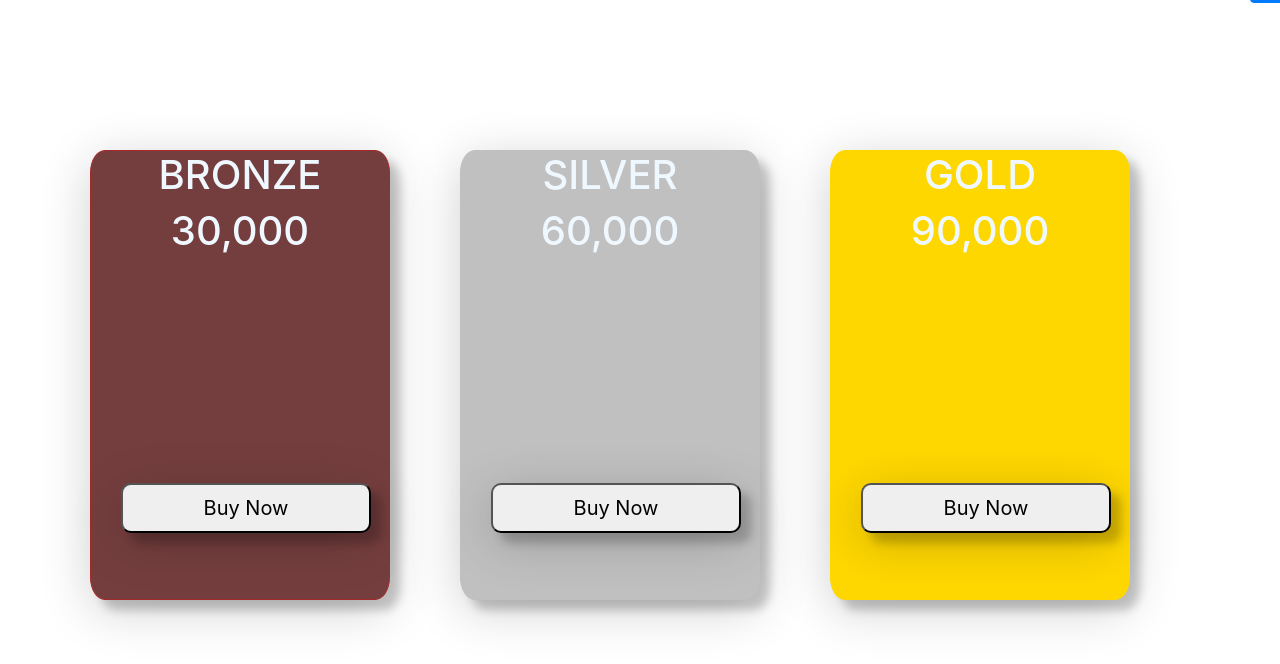
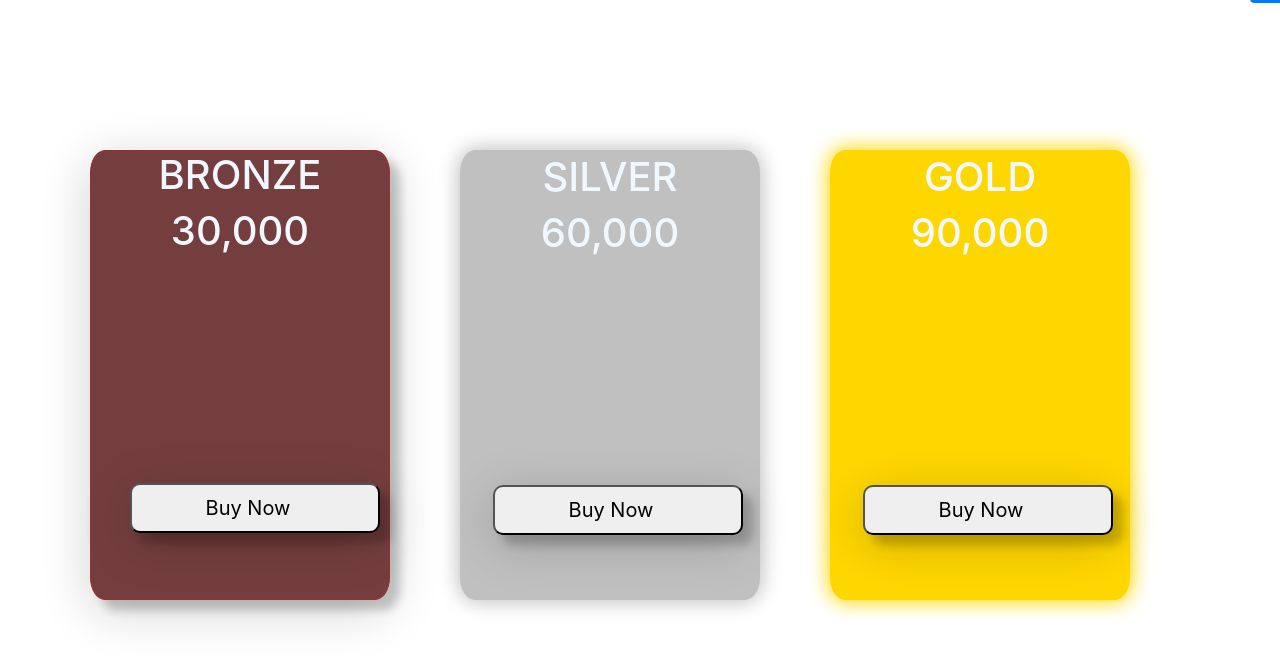
Before and after one commit to Akashh2151/expensetracking, a Flask app: page /myworkk in a window 1280 px wide; the page is wider, and only the part inside the window is pictured. Shown: the part 56-720 px from the top of that part. Run offline with Flask 3, Linux system fonts and the light colour scheme; some libraries are stand-ins or nearby versions.

Commit message:
working in pyment card
working in pyment card

```diff
--- a/templates/mywork.html
+++ b/templates/mywork.html
@@ -1,61 +1,62 @@
-{% extends 'base.html' %}
-
-{% block body %}
+{% extends 'base.html' %} {% block body %}
 <!DOCTYPE html>
 <html lang="en">
   <head>
-    <meta charset="UTF-8">
-    <meta http-equiv="X-UA-Compatible" content="IE=edge">
-    <meta name="viewport" content="width=device-width, initial-scale=1.0">
+    <meta charset="UTF-8" />
+    <meta http-equiv="X-UA-Compatible" content="IE=edge" />
+    <meta name="viewport" content="width=device-width, initial-scale=1.0" />
     <title>Document</title>
   </head>
   <style>
-    .main1{
-      border: 1px solid  brown;
+    .main1 {
+      border: 1px solid brown;
       width: 300px;
       height: 450px;
       margin-left: 90px;
       margin-top: 150px;
       border-radius: 5%;
       float: left;
-      box-shadow: 10px 10px 10px 0 rgba(0, 0, 0, 0.2), 0 10px 50px 0 rgba(0, 0, 0, 0.19);
+      box-shadow: 10px 10px 10px 0 rgba(0, 0, 0, 0.2),
+        0 10px 50px 0 rgba(0, 0, 0, 0.19);
       text-align: center;
 
 
       background-color: rgb(117, 62, 62);
     }
-    .main2{
+    .main2 {
       background-color: silver;
-        box-shadow: 10px 10px 10px 0 rgba(0, 0, 0, 0.2), 0 10px 50px 0 rgba(0, 0, 0, 0.19);
-        border: 1px solid silver;
+
       width: 300px;
       height: 450px;
       margin-left: 70px;
       margin-top: 150px;
       float: left;
-
+      box-shadow: 0 0 10px 0 silver inset, 0 0 20px 2px silver;
+      border: 3px solid silver;
       border-radius: 5%;
     }
 
-    .main3{
+    .main3 {
       background-color: gold;
       float: left;
-        border: 1px solid  gold;
+      border: 1px solid gold;
       /* border: 1px solid black; */
       width: 300px;
       height: 450px;
-      box-shadow: 10px 10px 10px 0 rgba(0, 0, 0, 0.2), 0 10px 50px 0 rgba(0, 0, 0, 0.19);
+
       margin-left: 70px;
       margin-top: 150px;
       border-radius: 5%;
-
+      box-shadow: 0 0 10px 0 gold inset, 0 0 20px 2px gold;
+      border: 3px solid gold;
     }
-   h1{
+    h1 {
       color: aliceblue;
       text-align: center;
     }
-   button{
-       box-shadow: 10px 10px 10px 0 rgba(0, 0, 0, 0.2), 0 10px 50px 0 rgba(0, 0, 0, 0.19);
+    button {
+      box-shadow: 10px 10px 10px 0 rgba(0, 0, 0, 0.2),
+        0 10px 50px 0 rgba(0, 0, 0, 0.19);
       width: 250px;
       height: 50px;
       border-radius: 10px;
@@ -63,40 +64,28 @@
       margin-top: 220px;
       align-items: center;
       font-size: 20px;
-
-
-   }
-   .button{
-    padding-right: 20px;
-   }
-
-
+      padding-right: 20px;}
   </style>
   <body>
-
-
     <div class="main1">
       <h1>BRONZE</h1>
       <h1>30,000</h1>
-            <div class="button">  <button>Buy Now</button></div>
-
+      <div class="button"><button>Buy Now</button></div>
     </div>
     <div class="main2">
       <h1>SILVER</h1>
       <h1>60,000</h1>
-            <button >Buy Now</button>
-
+      <button>Buy Now</button>
     </div>
     <div class="main3">
       <h1>GOLD</h1>
       <h1>90,000</h1>
       <button>Buy Now</button>
-
     </div>
+  </body>
+</html>
 
 
 
-</body>
-</html>
 
 {% endblock %}
```
Lines whose indentation alone changed are shown as unchanged.
